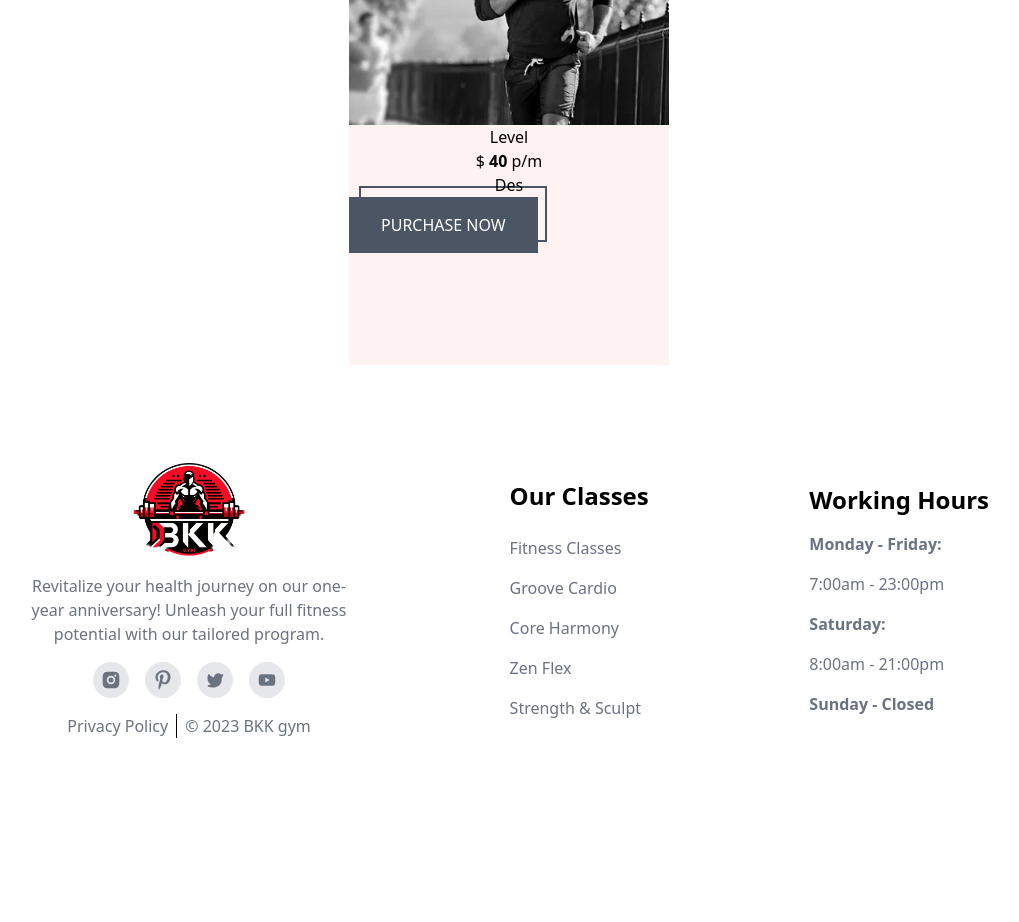
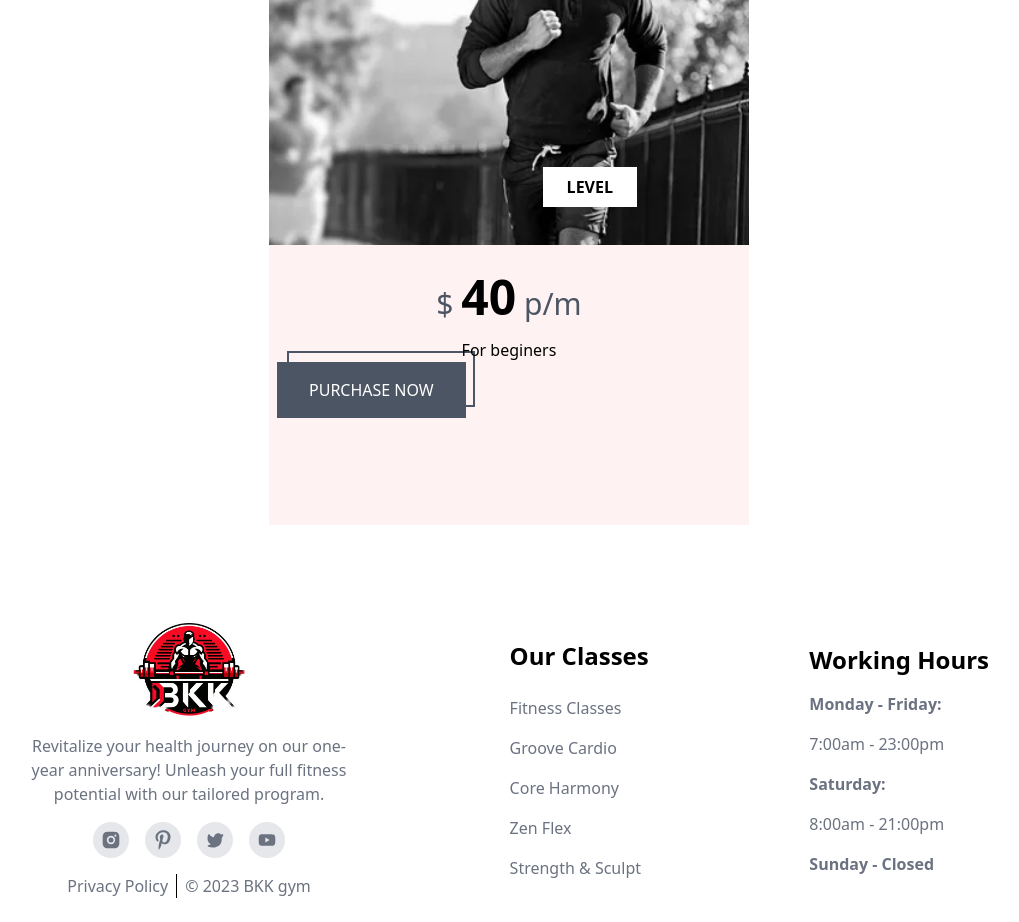
Before and after one commit to OnigiriKing/new-project, a React (Create React App) app: page / in a window 1280 px wide. Shown: the part 5860-6782 px from the top of the page, without its empty margins (131-1150 px from the left). Before the commit the page ends 6662 px from the top, so only its background shows below. Built offline with nearby package versions, Linux system fonts and the light colour scheme.

Commit message:
Style update

```diff
--- a/src/components/homeComp/Home.Chart/Chart.jsx
+++ b/src/components/homeComp/Home.Chart/Chart.jsx
@@ -14,21 +14,21 @@ export default function Chart() {
         <p></p>
         {/* Price */}
         <div class="flex items-center bg-red-50">
-          <div class="flex flex-col group relative w-[20rem] h-[30rem] z-[1]">
+          <div class="flex flex-col group relative w-[30rem] h-[40rem] z-[1]">
             <img
               src={test}
               class=" grayscale-[1] duration-[.4s]
             bg-bg-class-4 group-hover:grayscale-[0]"
             ></img>
-            <div class="flex flex-col w-full h-full">
-              <h3>Level</h3>
-              <div>
-                $ <b>40</b> p/m
+            <div class="flex flex-col w-full p-2 mt-5">
+              <h3 class="bg-white absolute top-[44%] right-[7rem] px-6 py-2 font-bold">
+                LEVEL
+              </h3>
+              <div class="text-3xl text-gray-600">
+                $ <b class="text-5xl text-black">40</b> p/m
               </div>
-              <div class="">
-                <p>Des</p>
-              </div>
-              <Link class="button-class absolute bottom-0">PURCHASE NOW</Link>
+              <p class="mt-4">For beginers</p>
+              <Link class="button-class">PURCHASE NOW</Link>
             </div>
           </div>
         </div>
```
Also changed, not shown: src/dist/style.css.
